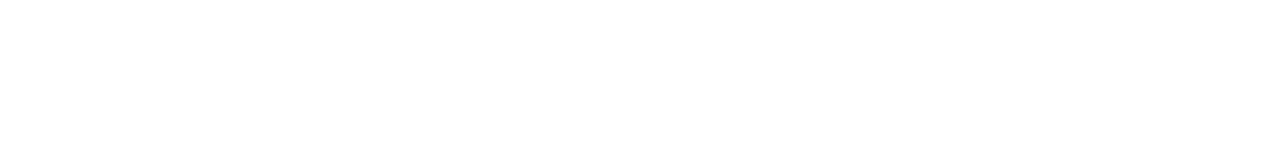
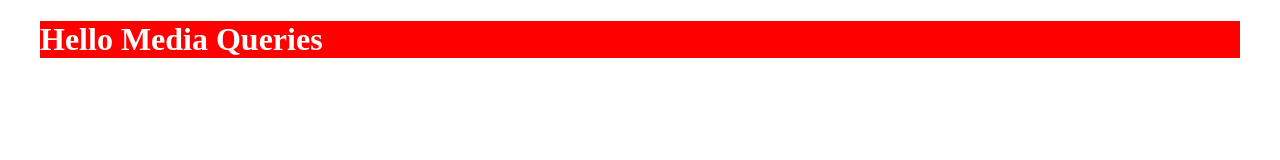
Before and after one commit to Lucas-Marta/aula-media-queries, a website: page src/index.html in a window 1280 px wide. Drawn offline with Linux system fonts and the light colour scheme.

Commit message:
estio básico e conteudo HTML

```diff
--- a/src/index.html
+++ b/src/index.html
@@ -8,6 +8,10 @@
     <link rel="stylesheet" href="style.css">
 </head>
 <body>
+    <div class="container">
+        <h1>Hello Media Queries</h1>
+
+    </div>
 
 </body>
 </html>
--- a/src/style.css
+++ b/src/style.css
@@ -0,0 +1,13 @@
+:root {
+    --desktop: 1200px;
+    --tablet: 1024px;
+    --phablet: 768px;
+    --mobile: 320px;
+}
+
+.container {
+    background-color: red;
+    width: var(--desktop);
+    color: white;
+    margin: 0 auto;
+}
```
